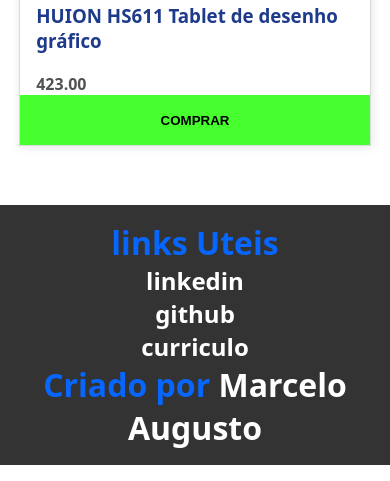
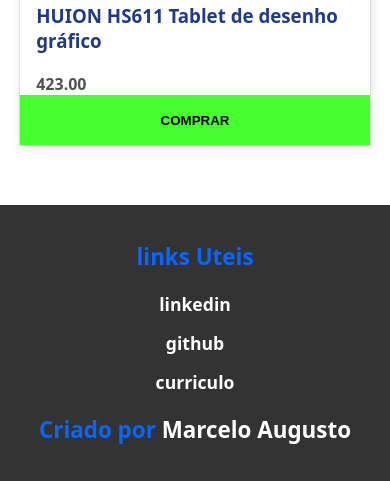
Before and after one commit to MarceloAugusto33/PROJETO-ECOMMERCE, a plain HTML site: page index.html in a window 390 px wide. Shown: the part 4109-4590 px from the top of the page. Drawn offline with nearby package versions, Linux system fonts and the light colour scheme.

Commit message:
UPDATE 1.1.1
CORRIGINDO TAMANHO DAS LETRAS PARA MOBILE

```diff
--- a/src/css/style.css
+++ b/src/css/style.css
@@ -228,6 +228,12 @@ footer{
 }
 footer h1{
     color: #0766fe;
+    margin: 20px 0px;
+    font-size: 1.4rem;
+}
+footer h2{
+    margin: 15px 0px;
+    font-size: 1.1rem;
 }
 footer a{
     text-decoration: none;
```
